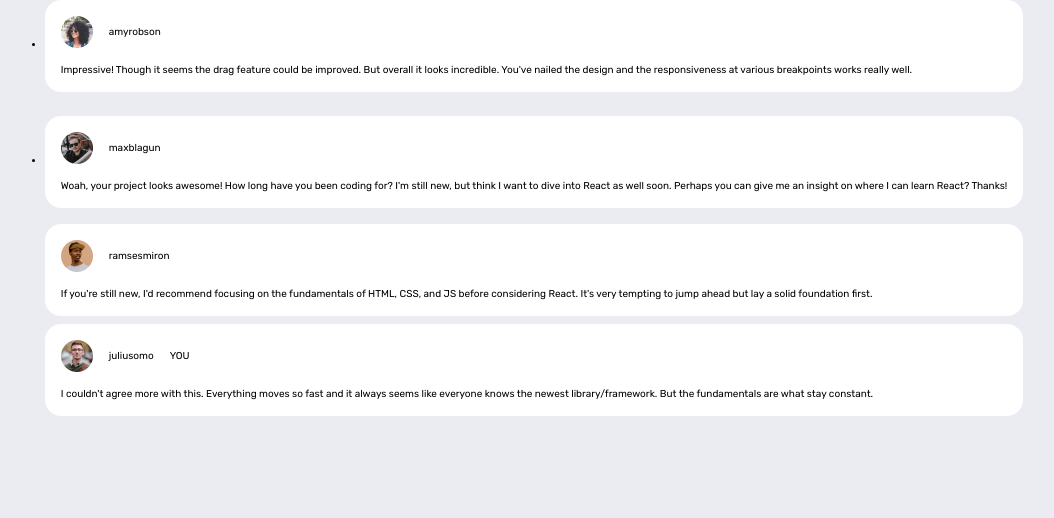
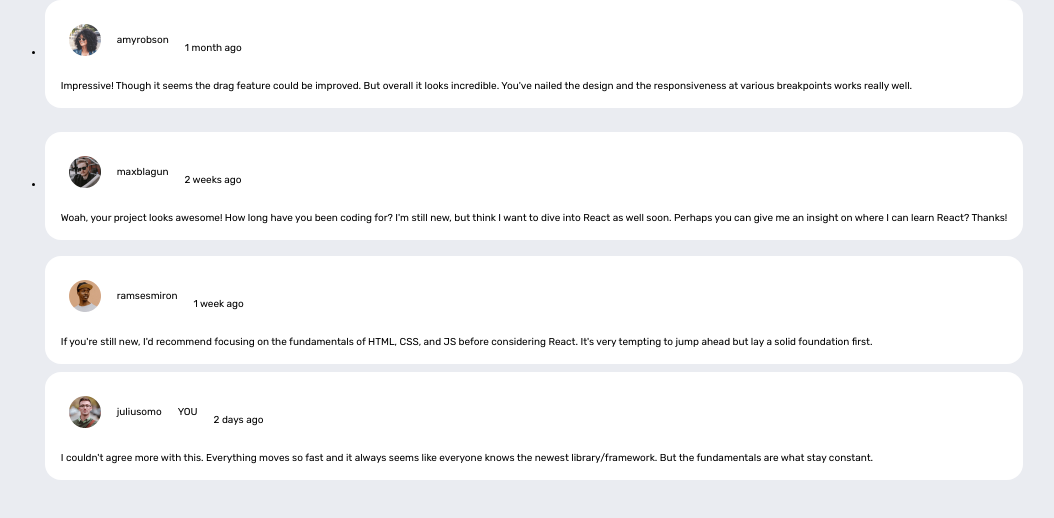
Before and after one commit to riwepo/fem-interactive-comments-section, a React (Create React App) app: page / in a window 1280 px wide. Shown: the top 518 px of the page, without its empty margins (74-1128 px from the left). Built offline with nearby package versions, Linux system fonts and the light colour scheme.

Commit message:
style comment add created at

```diff
--- a/src/components/comment/Comment.js
+++ b/src/components/comment/Comment.js
@@ -3,10 +3,15 @@ import React from "react";
 import Card from "../ui/Card";
 import CommentUserInfo from "./CommentUserInfo";
 
+import classes from "./Comment.module.css";
+
 function Comment({ comment }) {
   return (
     <Card>
-      <CommentUserInfo user={comment.user} />
+      <div className={classes.commentInfoContainer}>
+        <CommentUserInfo user={comment.user} />
+        <p>{comment.createdAt}</p>
+      </div>
       <p>{comment.content}</p>
     </Card>
   );
```
